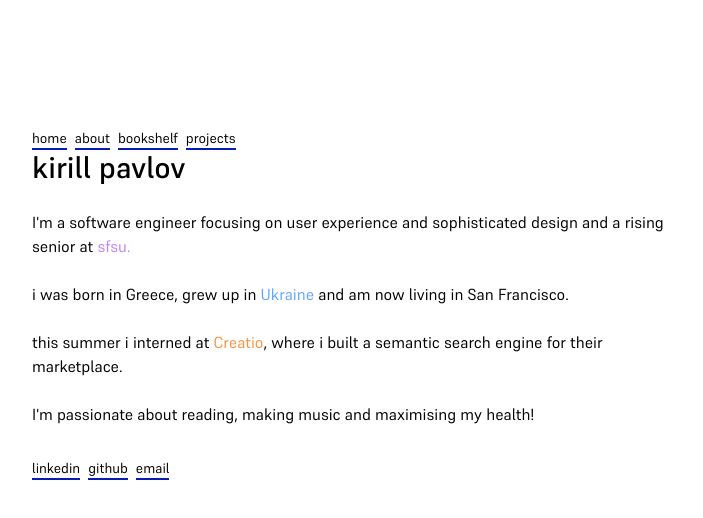
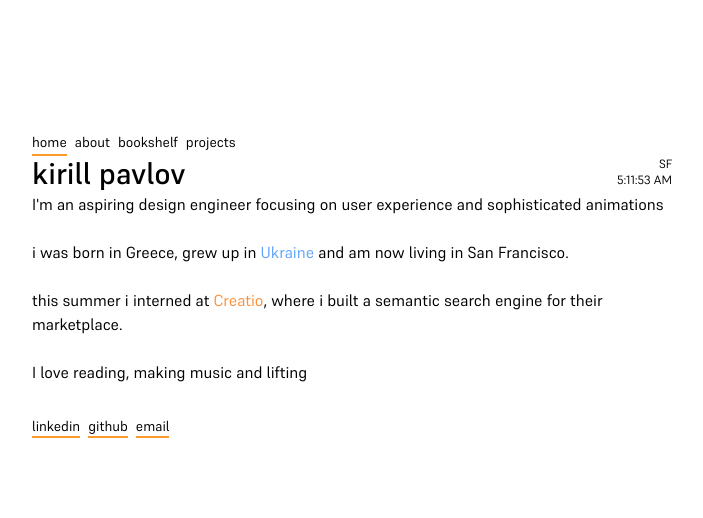
Before and after one commit to kirillpav/minimal-portfolio, a Next.js app: page / in a window 1280 px wide. Shown: the top 518 px of the page, without its empty margins (288-991 px from the left). Built offline with nearby package versions, Linux system fonts and the light colour scheme.

Commit message:
slight update

```diff
--- /dev/null
+++ b/src/app/components/Clock.tsx
@@ -0,0 +1,23 @@
+"use client";
+import { useState, useEffect } from "react";
+
+export default function Clock() {
+  const [time, setTime] = useState(new Date());
+  const [mounted, setMounted] = useState<Boolean>(false);
+
+  useEffect(() => {
+    setMounted(true);
+    setTime(new Date());
+    const interval = setInterval(() => {
+      setTime(new Date());
+    }, 1000);
+
+    return () => clearInterval(interval);
+  }, []);
+
+  if (!mounted || !time) {
+    return <span className="text-sm">--:--:-- --</span>;
+  }
+
+  return <span className="text-xs">{time.toLocaleTimeString()}</span>;
+}
--- a/src/app/components/HomeCard.tsx
+++ /dev/null
@@ -1,5 +0,0 @@
-import React from "react";
-
-export default function HomeCard() {
-  return <div>Hello World</div>;
-}
--- a/src/app/components/NavigationBar.tsx
+++ b/src/app/components/NavigationBar.tsx
@@ -1,38 +1,71 @@
 "use client";
-import LiquidGlass from "liquid-glass-react";
-
-type Props = {
-  searchParams: Record<string, string> | null | undefined;
-};
+import { usePathname } from "next/navigation";
+import Link from "next/link";
+import { useRef, useState, useEffect } from "react";
 
 export default function NavigationBar() {
+  const pathname = usePathname();
+  const navRef = useRef<HTMLDivElement>(null);
+  const [underlineStyle, setUnderlineStyle] = useState({
+    width: 0,
+    left: 0,
+  });
+
+  const [initialized, setInitialized] = useState<Boolean>(false);
+
+  const navItems = [
+    { href: "/", label: "home" },
+    { href: "/about", label: "about" },
+    { href: "/bookshelf", label: "bookshelf" },
+    { href: "/projects", label: "projects" },
+  ];
+
+  useEffect(() => {
+    if (!navRef.current) return;
+
+    const activeLink = navRef.current.querySelector(
+      `a[href="${pathname}"]`,
+    ) as HTMLElement;
+
+    if (activeLink) {
+      const navRect = navRef.current.getBoundingClientRect();
+      const linkRect = activeLink.getBoundingClientRect();
+
+      // check where to align the underline
+      setUnderlineStyle({
+        width: linkRect.width,
+        left: linkRect.left - navRect.left,
+      });
+
+      if (!initialized) {
+        setInitialized(true);
+      }
+    }
+  }, [pathname, initialized]);
+
   return (
     <div className="flex flex-col items-start w-full md:mx-auto md:w-1/2 mt-32">
-      <div className="flex flex-row items-center justify-between gap-2">
-        <a
-          className="text-sm text-foreground hover:text-primary transform duration-200 border-b-2 hover:border-b-0 border-b-primary"
-          href="/"
-        >
-          home
-        </a>
-        <a
-          className="text-sm text-foreground hover:text-primary transform duration-200 border-b-2 hover:border-b-0 border-b-primary"
-          href="/about"
-        >
-          about
-        </a>
-        <a
-          className="text-sm text-foreground hover:text-primary transform duration-200 border-b-2 hover:border-b-0 border-b-primary"
-          href="/bookshelf"
-        >
-          bookshelf
-        </a>
-        <a
-          className="text-sm text-foreground hover:text-primary transform duration-200 border-b-2 hover:border-b-0 border-b-primary"
-          href="/projects"
-        >
-          projects
-        </a>
+      <div
+        ref={navRef}
+        className="relative flex flex-row, items-center, justify-between, gap-2"
+      >
+        {navItems.map((item) => (
+          <Link
+            key={item.href}
+            className="text-sm text-foreground hover:text-custom-accent transition-colors duration-500 py-1"
+            href={item.href}
+          >
+            {item.label}
+          </Link>
+        ))}
+        {/* underline */}
+        <div
+          className={`absolute bottom-0 h-0.5 bg-custom-accent transition-all duration-300 ease-out ${initialized ? "transition-all duration-300" : ""} `}
+          style={{
+            width: `${underlineStyle.width}px`,
+            left: `${underlineStyle.left}px`,
+          }}
+        ></div>
       </div>
     </div>
   );
--- a/src/app/components/ProjectCard.tsx
+++ b/src/app/components/ProjectCard.tsx
@@ -5,33 +5,16 @@ interface projectDataProps {
   image: string;
   github: string;
   url: string;
-  stack: string[];
   description: string;
 }
 
 export default function ProjectCard(project: projectDataProps) {
   return (
     <div className="flex flex-col gap-2 border border-border rounded-md p-5 hover:border-foreground transform duration-200 bg-card">
-      <div className="aspect-video relative w-full overflow-hidden rounded-lg">
-        <Image
-          src={project.image}
-          alt={project.name}
-          fill
-          className="object-cover"
-        />
-      </div>
       <div className="flex flex-col items-start">
         <h2 className="text-card-foreground text-lg font-medium">
           {project.name}
         </h2>
-        <div className="text-muted-foreground flex flex-row gap-1">
-          {project.stack.map((item, index) => (
-            <span key={item}>
-              {item}
-              {index < project.stack.length - 1 ? " | " : ""}
-            </span>
-          ))}
-        </div>
 
         {project.url ? (
           <div className="flex flex-row gap-1">
--- a/src/app/components/Socials.tsx
+++ b/src/app/components/Socials.tsx
@@ -4,19 +4,19 @@ export default function Socials() {
       <div className="flex flex-row items-center justify-between gap-2">
         <a
           href="https://www.linkedin.com/in/kirillpavlov2020/"
-          className="text-sm text-foreground hover:text-primary transform duration-200 border-b-2 border-b-primary"
+          className="text-sm text-foreground hover:text-custom-accent transform duration-200 border-b-2 border-b-custom-accent"
         >
           linkedin
         </a>
         <a
           href="https://github.com/kirillpav"
-          className="text-sm text-foreground hover:text-primary transform duration-200 border-b-2 border-b-primary"
+          className="text-sm text-foreground hover:text-custom-accent transform duration-200 border-b-2 border-b-custom-accent"
         >
           github
         </a>
         <a
           href="mailto:2020kirillp@gmail.com"
-          className="text-sm text-foreground hover:text-primary transform duration-200 border-b-2 border-b-primary"
+          className="text-sm text-foreground hover:text-custom-accent transform duration-200 border-b-2 border-b-custom-accent"
         >
           email
         </a>
--- a/src/app/page.tsx
+++ b/src/app/page.tsx
@@ -1,23 +1,20 @@
-import Title from "./components/title";
-import BooksGrid from "./components/BooksGrid";
+import Clock from "./components/Clock";
 
 export default function Home() {
   return (
     <>
       <div className="flex flex-col items-start w-full md:mx-auto md:w-1/2">
-        <h1 className="text-foreground text-2xl md:text-3xl font-light mb-6">
-          <span className="font-medium">kirill pavlov</span>
-        </h1>
+        <div className="flex flex-row justify-between w-full">
+          <span className="font-medium text-3xl">kirill pavlov</span>
+          <div className="flex flex-col items-end">
+            <span className="text-xs">SF </span>
+            <Clock />
+          </div>
+        </div>
+
         <p>
-          I&apos;m a software engineer focusing on user experience and
-          sophisticated design and a rising senior at{" "}
-          <a
-            href="https://www.sfsu.edu/ "
-            className="text-purple-400 hover:text-purple-600 transform duration-200"
-            target="_blank"
-          >
-            sfsu.
-          </a>{" "}
+          I&apos;m an aspiring design engineer focusing on user experience and
+          sophisticated animations
           <br /> <br />i was born in Greece, grew up in{" "}
           <a
             href="https://war.ukraine.ua/donate/"
@@ -38,10 +35,21 @@ export default function Home() {
           </a>
           , where i built a semantic search engine for their marketplace.
           <br />
-          <br />
-          I&apos;m passionate about reading, making music and maximising my
-          health!
+          <br />I love{" "}
+          <a
+            className="hover:text-custom-accent transform duration-200"
+            href="https://www.goodreads.com/user/show/159310567-kirill-pavlov"
+          >
+            reading
+          </a>
+          , making music and lifting
         </p>
+        {/*<iframe
+          allow="autoplay *; encrypted-media *;"
+          height="150"
+          sandbox="allow-forms allow-popups allow-same-origin allow-scripts allow-storage-access-by-user-activation allow-top-navigation-by-user-activation"
+          src="https://embed.music.apple.com/us/album/pixelated-kisses/1838036375?i=1838036376"
+        ></iframe>*/}
       </div>
     </>
   );
--- a/src/app/projects/page.tsx
+++ b/src/app/projects/page.tsx
@@ -7,20 +7,11 @@ export default function Projects() {
   return (
     <div className="flex flex-col items-start w-full md:mx-auto md:w-1/2">
       <h1 className="text-foreground text-2xl md:text-3xl font-light mb-6">
-        <span className="font-medium">my projects</span>
+        <span className="font-medium">projects</span>
       </h1>
 
       <div className="space-y-4 text-foreground mb-8">
-        <p>
-          Here are some of the projects I&apos;ve worked on. These range from
-          web applications to interactive experiences, showcasing my skills in
-          frontend development, UI/UX design, and problem-solving.
-        </p>
-        <p>
-          Each project represents a unique challenge and learning opportunity,
-          from building responsive web apps to creating engaging user
-          interfaces.
-        </p>
+        <p>some of the projects I&apos;ve worked on.</p>
       </div>
 
       <div className="w-full space-y-6">
@@ -31,7 +22,6 @@ export default function Projects() {
             image={project.img}
             github={project.github}
             url={project.url}
-            stack={project.stack}
             description={project.desc}
           />
         ))}
```
